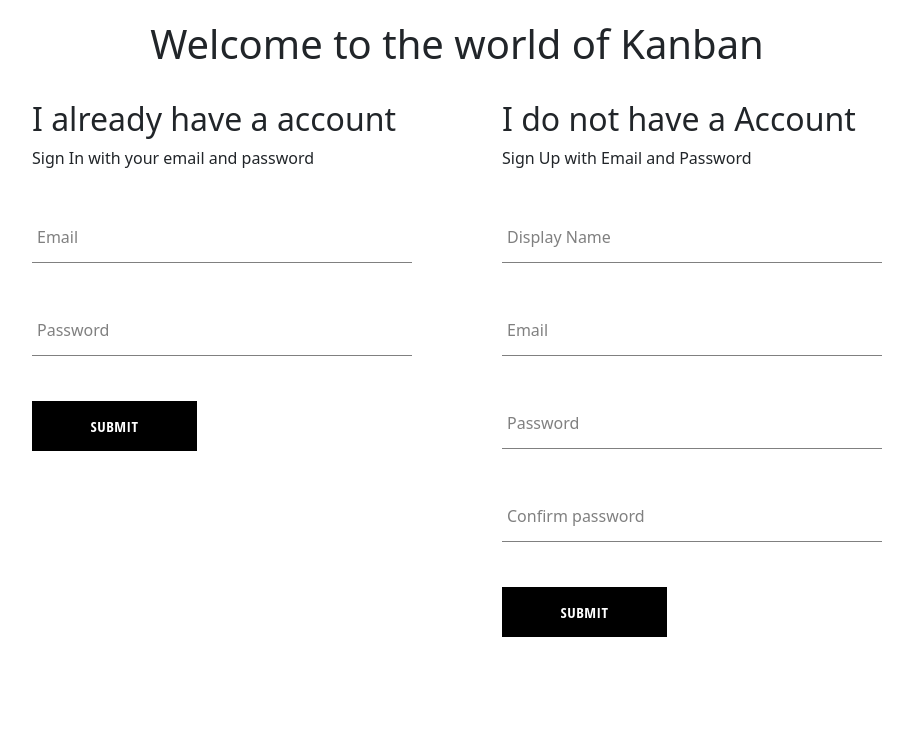
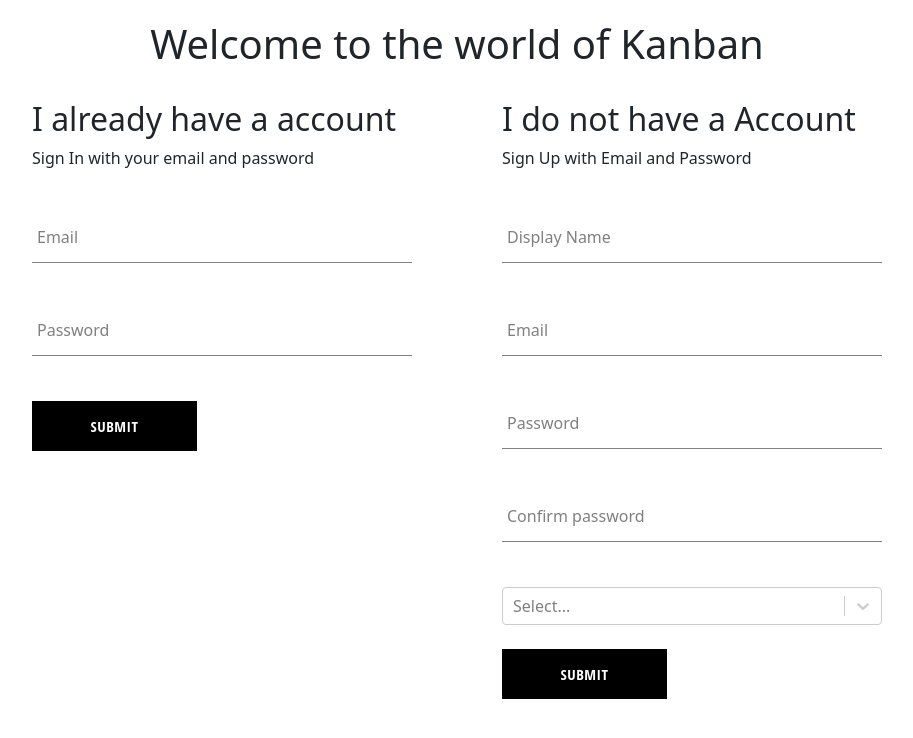
Before and after one commit to aadesh-agarwal8888/kanban-frontend, a React (Create React App) app: page / in a window 1280 px wide. Shown: the top 738 px of the page, without its empty margins (183-1096 px from the left). Built offline with nearby package versions, Linux system fonts and the light colour scheme.

Commit message:
User registration enabled

```diff
--- a/src/App.js
+++ b/src/App.js
@@ -18,6 +18,7 @@ class App extends React.Component {
     }
     this.loginFunc = this.loginFunc.bind(this)
     this.logoutFunc = this.logoutFunc.bind(this)
+    this.registerUser = this.registerUser.bind(this)
   }
 
   loginFunc(email, password) {
@@ -32,6 +33,17 @@ class App extends React.Component {
     this.setState({loggedIn: false})
   }
 
+  registerUser(name, email, password, role) {
+    let lastUser = USERS[USERS.length-1]
+    USERS.push({
+      id: lastUser.id + 1,
+      name: name,
+      username: email,
+      password: password,
+      role: role
+    })
+  }
+
   render() {
     return (
       <div>
@@ -43,6 +55,7 @@ class App extends React.Component {
               /> :
             <SignInAndSignUp
               loginFunc = {this.loginFunc}
+              registerUser = {this.registerUser}
             />
         }
       </div>
--- a/src/compnents/sign-up/sign-up.component.jsx
+++ b/src/compnents/sign-up/sign-up.component.jsx
@@ -1,7 +1,7 @@
 import React from 'react';
 import FormInput from '../form-input/form-input.component';
 import CustomButton from '../custom-button/custom-button.component';
-
+import Select from 'react-select';
 import './sign-up.styles.scss';
 
 
@@ -13,7 +13,8 @@ class Signup extends React.Component {
             displayName: '',
             email: '',
             password: '',
-            confirmPassword: ''
+            confirmPassword: '',
+            role: ''
         };
     }
 
@@ -25,6 +26,8 @@ class Signup extends React.Component {
              alert("Password doesn't match");
              return;
          }
+
+         this.props.registerUser(this.state.displayName, this.state.email, this.state.password, this.state.role)
     };
 
     handleChange = event => {
@@ -32,17 +35,32 @@ class Signup extends React.Component {
         this.setState({[name]: value});
     };
 
+    handleSelect = (selectedRole) => {
+        this.setState({role: selectedRole.value})
+    }
+
     render() {
         const {displayName , email, password, confirmPassword} = this.state;
+        const options = [{
+            value: 'engineer',
+            label: 'Engineer'
+        },
+        {
+            value: 'manager',
+            label: 'Manager'
+        },
+        ]
         return(
             <div className = "sign-up">
                 <h2>I do not have a Account</h2>
                 <span>Sign Up with Email and Password</span>
                 <form className="sign-up-form" onSubmit = {this.handleSubmit}>
                     <FormInput type="text" onChange = {this.handleChange} label = "Display Name" name = "displayName" value = {displayName} />
-                    <FormInput type="email" onChange = {this.handleChange} label = "Email" name = "email" value = {email} />
+                    <FormInput onChange = {this.handleChange} label = "Email" name = "email" value = {email} />
                     <FormInput type="password" onChange = {this.handleChange} label = "Password" name = "password" value = {password} />
                     <FormInput type="password" onChange = {this.handleChange} label = "Confirm password" name = "confirmPassword" value = {confirmPassword} />
+                    <Select options={options} onChange = {this.handleSelect}/>
+                    &nbsp;
                     <CustomButton type="submit" >Submit</CustomButton>
                 </form>
             </div>
--- a/src/pages/sign-in-up/sign-in-sign-up.component.jsx
+++ b/src/pages/sign-in-up/sign-in-sign-up.component.jsx
@@ -17,7 +17,7 @@ class SignInAndSignUp extends React.Component {
                 <Header />
                 <div className = "sign-in-and-sign-up">
                     <Signin loginFunc = {this.props.loginFunc}/>
-                    <Signup />
+                    <Signup registerUser = {this.props.registerUser}/>
                 </div>
             </div>
         );
```
